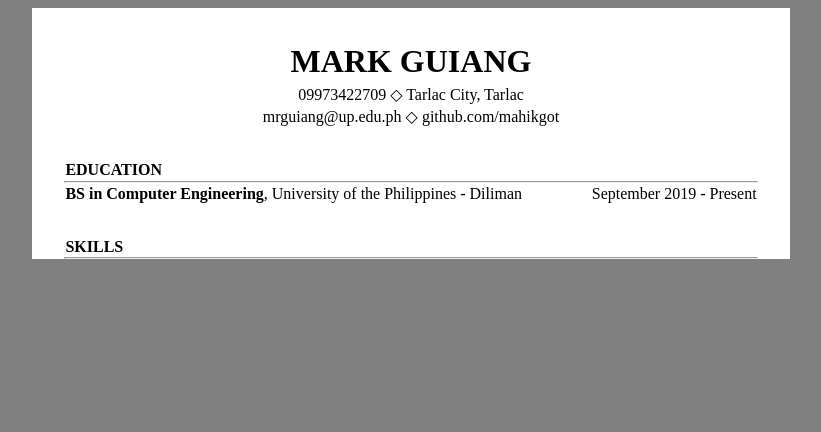
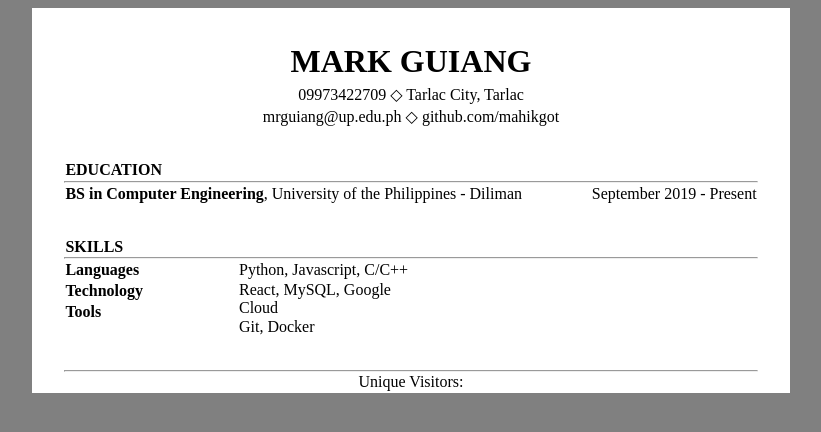
Before and after one commit to mark-cloud-challenge/resume-frontend, a React (Create React App) app: page / in a window 1280 px wide. Shown: the top 432 px of the page, without its empty margins (229-1050 px from the left). Built offline with nearby package versions, Linux system fonts and the light colour scheme; no server answers.

Commit message:
add skills section and initial axios get /hits

```diff
--- a/package.json
+++ b/package.json
@@ -6,6 +6,7 @@
     "@testing-library/jest-dom": "^5.16.5",
     "@testing-library/react": "^13.4.0",
     "@testing-library/user-event": "^13.5.0",
+    "axios": "^1.3.2",
     "react": "^18.2.0",
     "react-dom": "^18.2.0",
     "react-scripts": "5.0.1",
--- a/src/App.css
+++ b/src/App.css
@@ -25,3 +25,28 @@ hr {
     flex-direction: column;
     align-items:center;
 }
+
+.SkillsContainer {
+    display: grid;
+    grid-template-columns: 1fr 1fr 2fr;
+    grid-template-rows: auto;
+    grid-template-areas:
+        "skill name none"
+        "skill name none"
+        "skill name none";
+}
+
+.SkillsFlex {
+    grid-area: skill;
+    display:flex;
+    flex-direction: column;
+    font-weight: bold;
+}
+
+.Names {
+    grid-area: name;
+}
+
+.Footer > p {
+    text-align: center;
+}
--- a/src/App.js
+++ b/src/App.js
@@ -1,6 +1,16 @@
 import './App.css';
+import { useState, useEffect } from 'react';
+import axios from 'axios';
 
 const App = () => {
+    const [visits, setVisits] = useState(0);
+    useEffect(() => {
+        axios.get('/hits').then(res => {
+            setVisits(res.data['unique-visitors']);
+        })
+
+    }, []);
+
   return (
     <div className="App">
         <div className="Name">
@@ -34,9 +44,25 @@ const App = () => {
                 <b>SKILLS</b>
             </p>
             <hr/>
+            <div className="SkillsContainer">
+                <div className="SkillsFlex">
+                    <p>Languages</p>
+                    <p>Technology</p>
+                    <p>Tools</p>
+                </div>
+                <div className="Names">
+                    <p>Python, Javascript, C/C++</p>
+                    <p>React, MySQL, Google Cloud</p>
+                    <p>Git, Docker</p>
+                </div>
+            </div>
+        </div>
+        <div className="Footer">
+            <hr/>
+            <p>Unique Visitors:</p>
         </div>
     </div>
   );
-}
+};
 
 export default App;
--- a/src/index.js
+++ b/src/index.js
@@ -4,7 +4,5 @@ import App from './App';
 
 const root = ReactDOM.createRoot(document.getElementById('root'));
 root.render(
-  <React.StrictMode>
     <App />
-  </React.StrictMode>
 );
```
Also changed, not shown: 1 other file (tests, documents, lock files or other folders).
